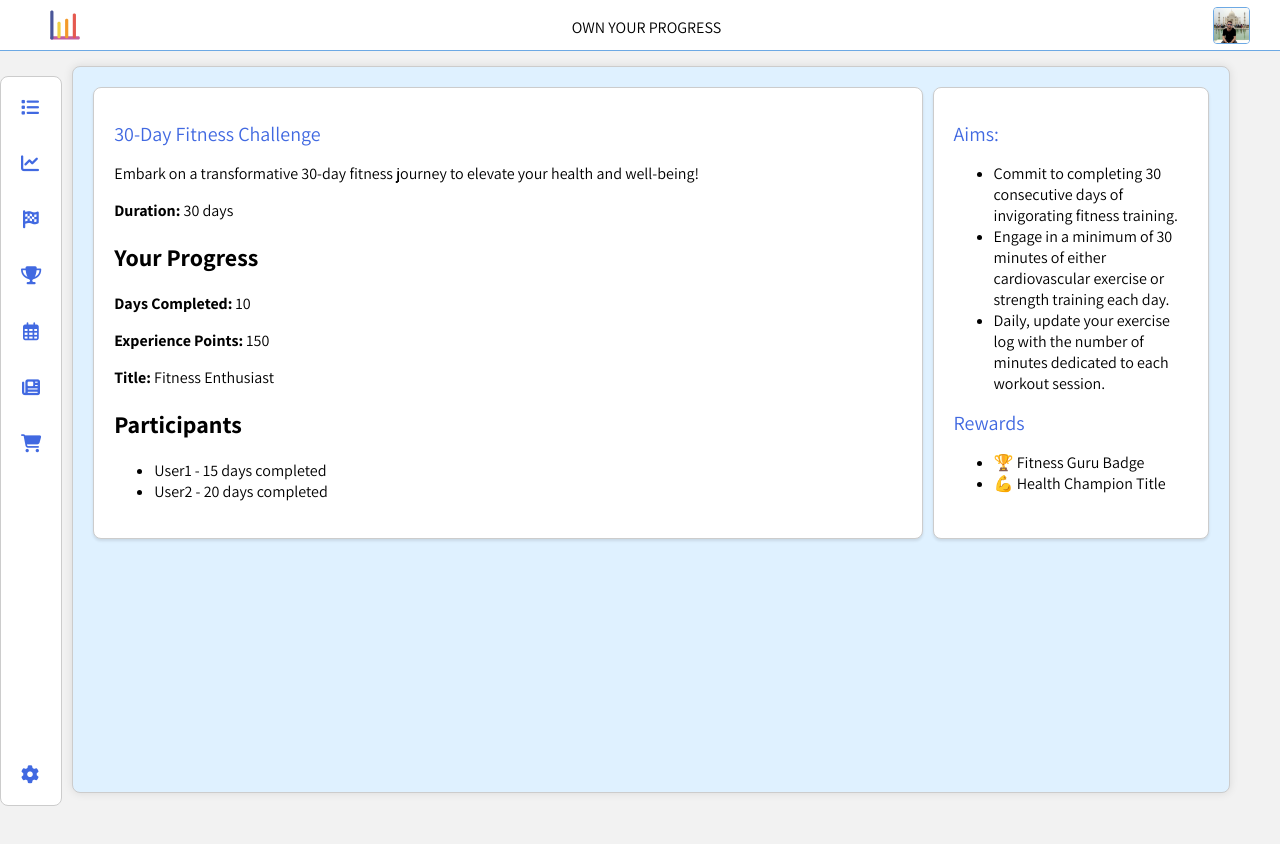
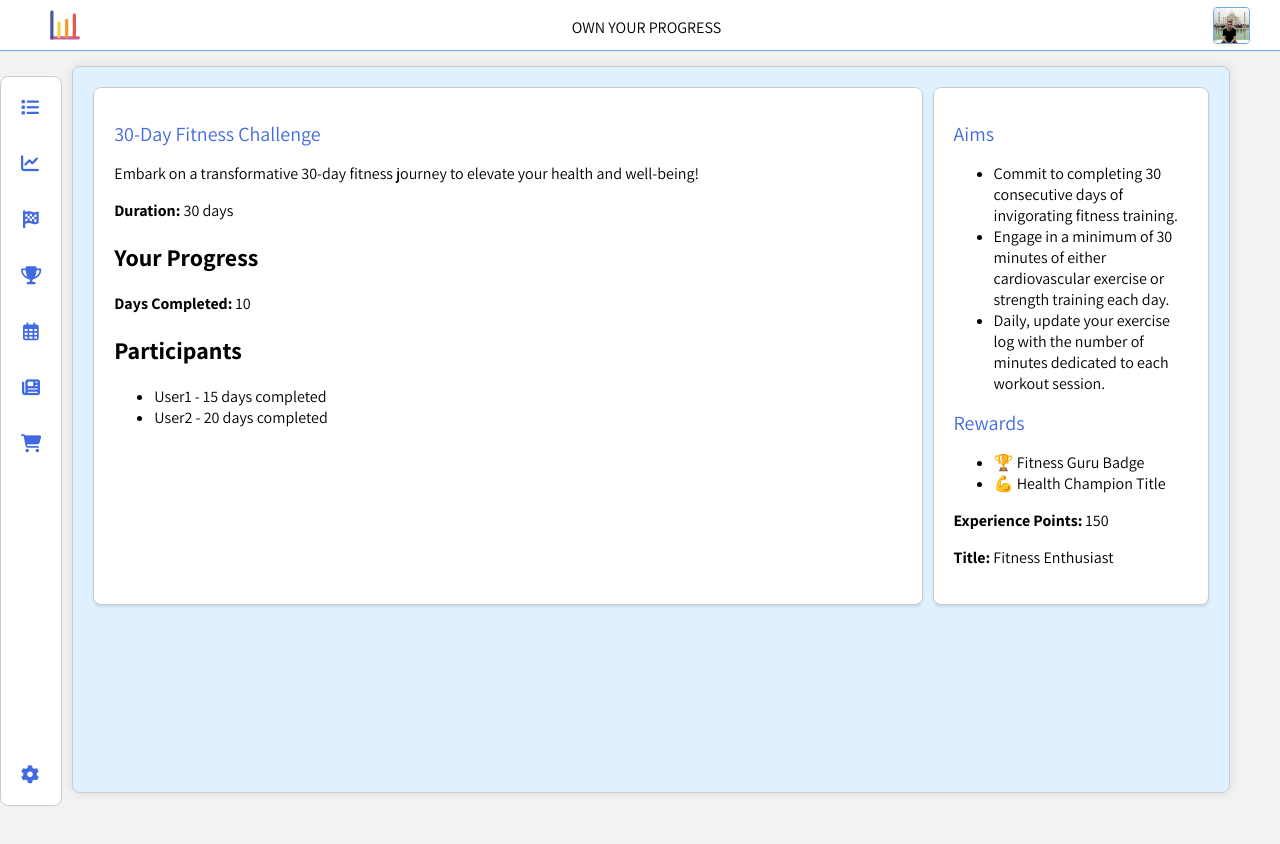
Before and after one commit to joseph-johnson27001/habits_tracker, a Vue app: page /#/active-challenge/1 in a window 1280 px wide. Shown: the top 844 px of the page. Built offline with nearby package versions, Linux system fonts and the light colour scheme.

Commit message:
Title rewards area

```diff
--- a/src/views/ActiveChallengePage.vue
+++ b/src/views/ActiveChallengePage.vue
@@ -8,11 +8,6 @@
       <div class="progress-section">
         <h2>Your Progress</h2>
         <p><strong>Days Completed:</strong> {{ userProgress.daysCompleted }}</p>
-        <p>
-          <strong>Experience Points:</strong>
-          {{ userProgress.experiencePoints }}
-        </p>
-        <p><strong>Title:</strong> {{ userProgress.title }}</p>
       </div>
       <div class="participants-section">
         <h2>Participants</h2>
@@ -28,7 +23,7 @@
     </div>
     <div class="card">
       <div class="aims-section">
-        <h1>Aims:</h1>
+        <h1>Aims</h1>
         <ul>
           <li v-for="(aim, index) in challenge.aims" :key="index">{{ aim }}</li>
         </ul>
@@ -40,6 +35,11 @@
             <span class="badge-icon">{{ badge.icon }}</span> {{ badge.name }}
           </li>
         </ul>
+        <p>
+          <strong>Experience Points:</strong>
+          {{ userProgress.experiencePoints }}
+        </p>
+        <p><strong>Title:</strong> {{ userProgress.title }}</p>
       </div>
     </div>
   </div>
```
